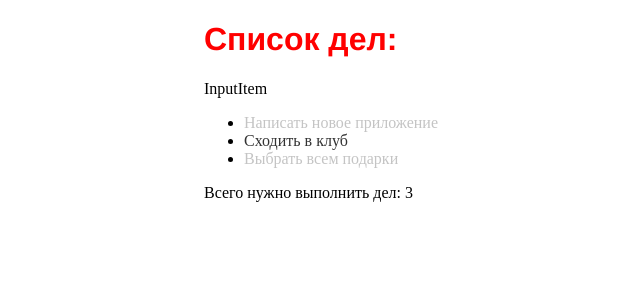
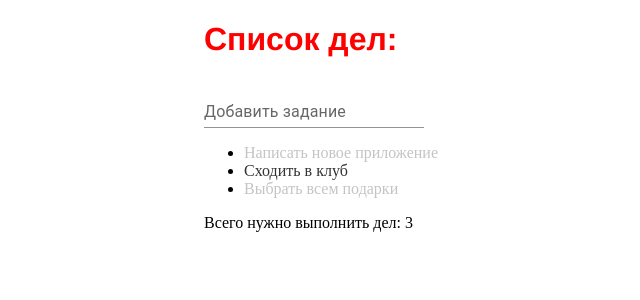
Before and after one commit to WebHeroSchool/Hit-React, a React (Create React App) app: page / in a window 1280 px wide. Shown: the top 300 px of the page, without its empty margins (286-926 px from the left). Built offline with nearby package versions, Linux system fonts and the light colour scheme.

Commit message:
add Material UI

```diff
--- a/package.json
+++ b/package.json
@@ -3,6 +3,9 @@
   "version": "0.1.0",
   "private": true,
   "dependencies": {
+    "@emotion/react": "^11.7.0",
+    "@emotion/styled": "^11.6.0",
+    "@mui/material": "^5.2.2",
     "@testing-library/jest-dom": "^5.15.0",
     "@testing-library/react": "^11.2.7",
     "@testing-library/user-event": "^12.8.3",
--- a/src/components/InputItem/InputItem.js
+++ b/src/components/InputItem/InputItem.js
@@ -1,5 +1,8 @@
 import React from 'react';
+import TextField from '@mui/material/TextField';
 
-const InputItem = () => (<div>InputItem</div>);
+const InputItem = () => (<div>
+	<TextField id="standard-basic" label="Добавить задание" variant="standard" />
+	</div>);
 
 export default InputItem;
```
Also changed, not shown: 1 other file (tests, documents, lock files or other folders).
